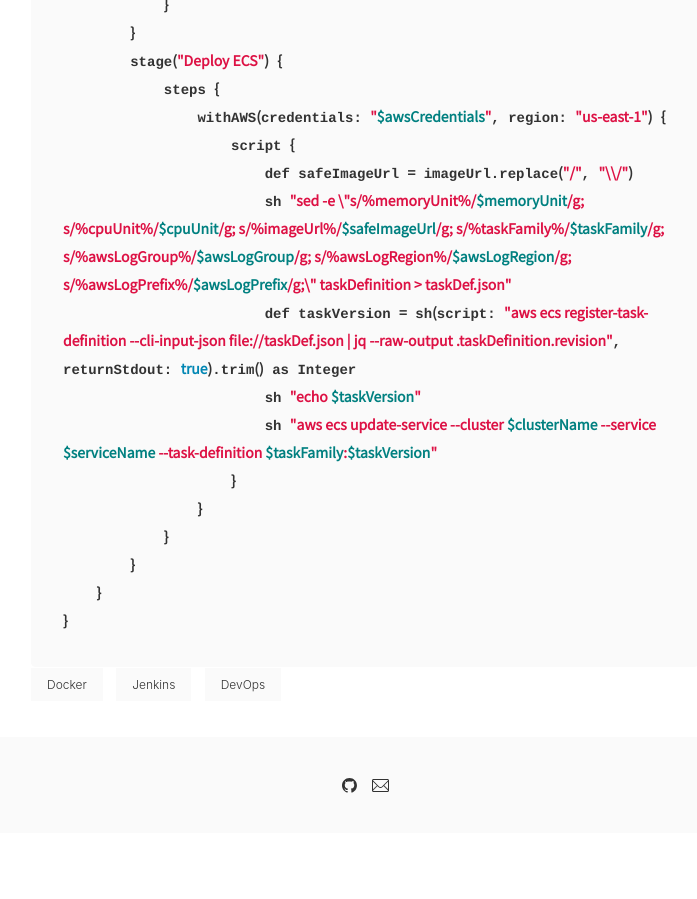
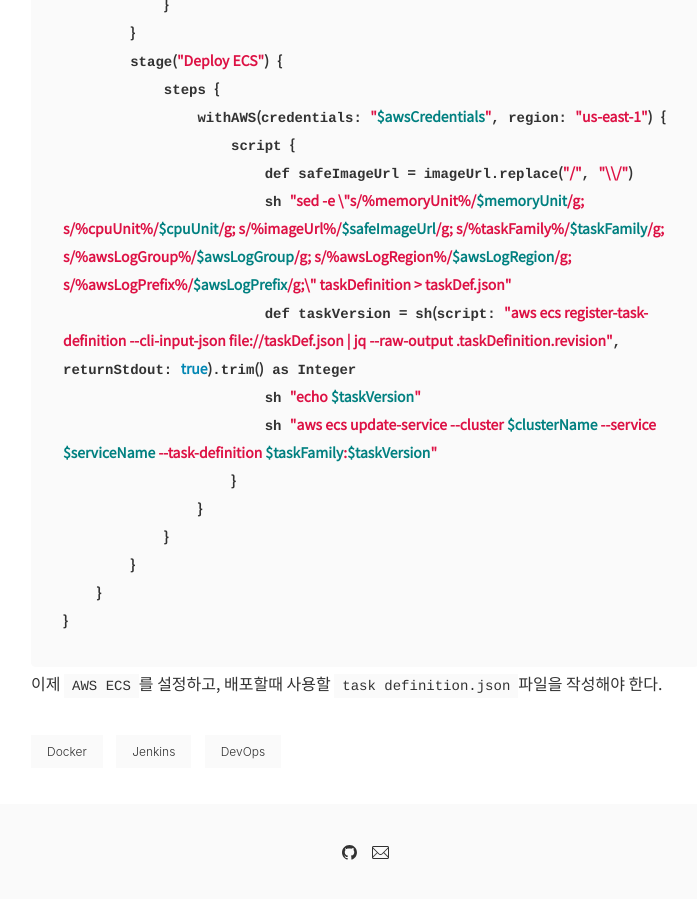
Before and after one commit to suhyunbaik/suhyunbaik.github.io, a Jekyll site: the page built from _posts/2019-12-21-automated-deploy-using-docker-and-jenkins-2.md, in a window 1280 px wide and 900 px high, scrolled down 2101 px. Shown: the whole window, without its empty margins (275-972 px from the left). Built offline with Jekyll 4.4.1, drawn with Linux system fonts in a browser that asks for light colours; before the commit the page ends 2934 px from its top, so only the background shows below that.

````diff
--- a/_posts/2019-12-21-automated-deploy-using-docker-and-jenkins-2.md
+++ b/_posts/2019-12-21-automated-deploy-using-docker-and-jenkins-2.md
@@ -70,3 +70,5 @@
     }
 }
 ```
+
+이제 `AWS ECS`를 설정하고, 배포할때 사용할 `task definition.json`파일을 작성해야 한다.
````
Also changed, not shown: _posts/2019-12-27-automatically-start-and-stop-staging-server-using-lambda.md (+1 -0 lines), images/posts/automated_server.png (added).
